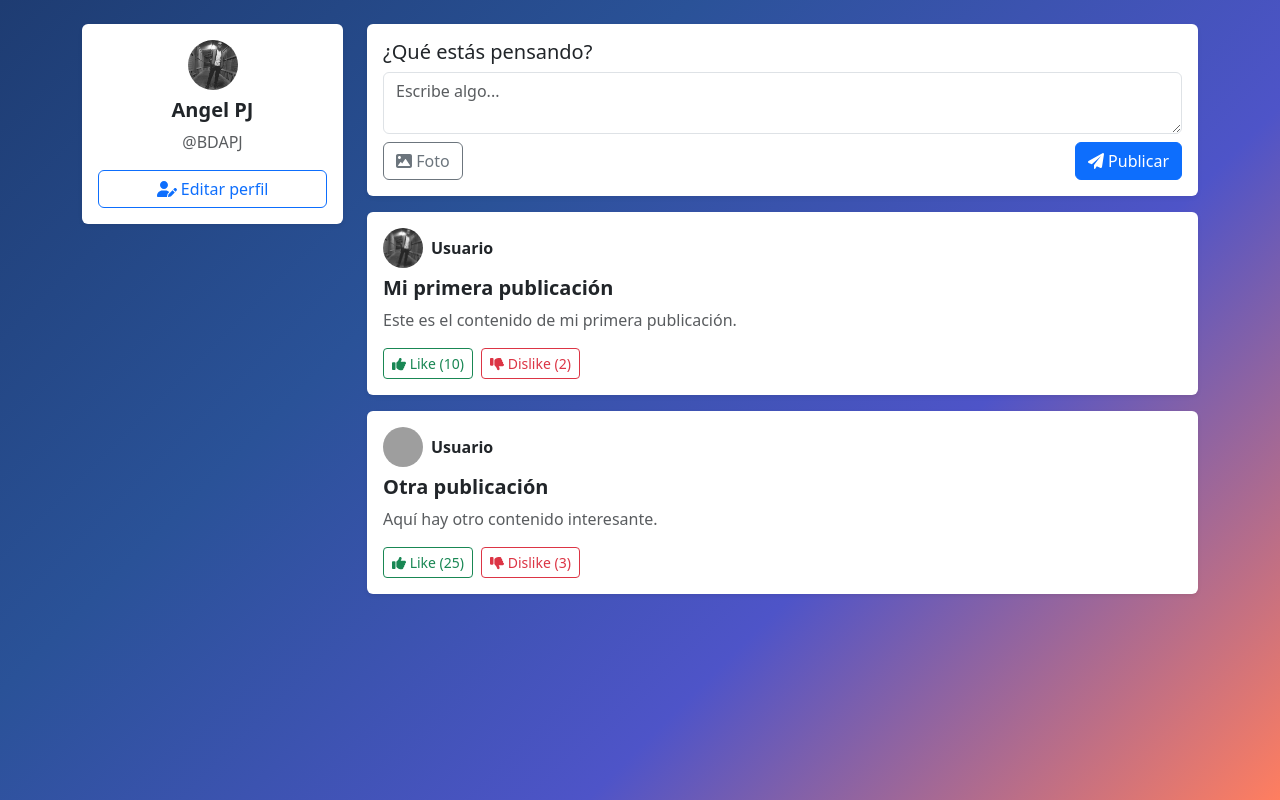
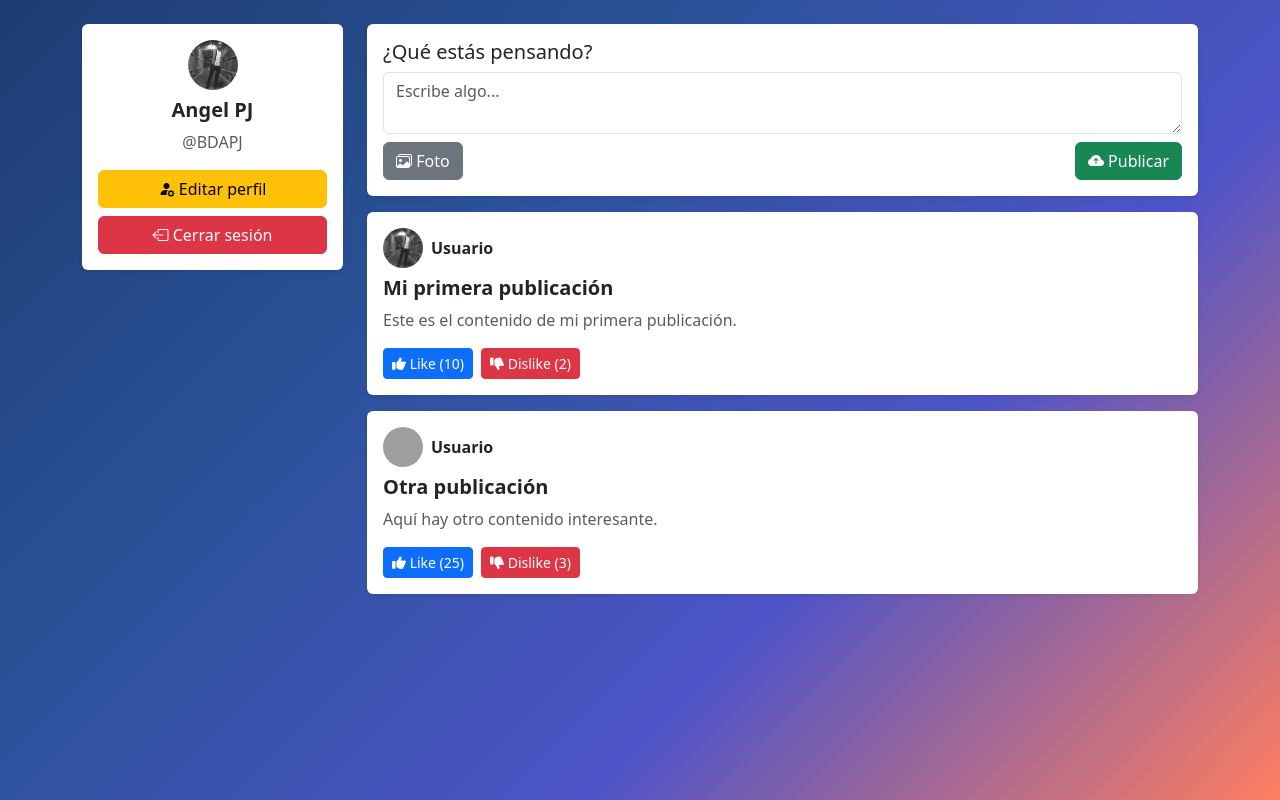
Before and after one commit to ANGELPJ1/RedSocial, a PHP site: page /Login/index.php in a window 1280 px wide. Run offline with PHP 8.4, Linux system fonts and the light colour scheme; grey boxes are pictures that could not be loaded.

Commit message:
Ajustes de estilos en sitio principal

```diff
--- a/Login/index.php
+++ b/Login/index.php
@@ -1,10 +1,11 @@
 <?php
-// Simulación de usuario (en un caso real, estos datos vendrían de la base de datos o sesión)
-$usuario = [
-    'imagen' => './WhatsApp Image 2024-06-11 at 10.51.07 AM.jpeg', // Ruta de la imagen del usuario
+session_start();
+
+// Simulación de usuario
+$_SESSION['usuario'] = [
+    'imagen' => './WhatsApp Image 2024-06-11 at 10.51.07 AM.jpeg',
     'nombre' => 'Angel PJ',
-    'usuario' => 'BDAPJ',
-    'password' => '******' // No se debería mostrar en un sistema real
+    'usuario' => 'BDAPJ'
 ];
 
 // Simulación de publicaciones
@@ -24,6 +25,7 @@ $publicaciones = [
         'dislikes' => 3
     ]
 ];
+
 ?>
 
 <!DOCTYPE html>
@@ -35,6 +37,8 @@ $publicaciones = [
     <title>Panel de Publicaciones</title>
     <link href="https://cdn.jsdelivr.net/npm/bootstrap@5.3.0/dist/css/bootstrap.min.css" rel="stylesheet">
     <link rel="stylesheet" href="https://cdnjs.cloudflare.com/ajax/libs/font-awesome/6.0.0/css/all.min.css">
+    <link rel="stylesheet" href="https://cdn.jsdelivr.net/npm/bootstrap-icons/font/bootstrap-icons.css">
+
     <style>
         body {
             background: linear-gradient(135deg, #1e3c72, #2a5298, #4e54c8, #ff7e5f);
@@ -52,12 +56,16 @@ $publicaciones = [
             <!-- Perfil Usuario -->
             <div class="col-md-3">
                 <div class="bg-white p-3 shadow-sm rounded mb-3 text-center text-dark">
-                    <img src="WhatsApp Image 2024-06-11 at 10.51.07 AM.jpeg" alt="Usuario" class="rounded-circle mb-2"
+                    <img src="<?php echo $_SESSION['usuario']['imagen']; ?>" alt="Usuario" class="rounded-circle mb-2"
                         width="50" height="50">
-                    <h5 class="fw-bold"> <?php echo $usuario['nombre']; ?> </h5>
-                    <p class="text-muted">@<?php echo $usuario['usuario']; ?></p>
-                    <button class="btn btn-outline-primary w-100"><i class="fas fa-user-edit"></i> Editar
-                        perfil</button>
+                    <h5 class="fw-bold"> <?php echo $_SESSION['usuario']['nombre']; ?> </h5>
+                    <p class="text-muted">@<?php echo $_SESSION['usuario']['usuario']; ?></p>
+                    <button class="btn btn-warning w-100"><i class="bi bi-person-fill-gear"></i> Editar perfil
+                    </button>
+                    <!-- Botón de Logout -->
+                    <button class="btn btn-danger w-100 mt-2" data-bs-toggle="modal" data-bs-target="#logoutModal">
+                        <i class="bi bi-box-arrow-left"></i> Cerrar sesión
+                    </button>
                 </div>
             </div>
 
@@ -68,8 +76,8 @@ $publicaciones = [
                     <h5 class="mb-2">¿Qué estás pensando?</h5>
                     <textarea class="form-control mb-2" rows="2" placeholder="Escribe algo..."></textarea>
                     <div class="d-flex justify-content-between">
-                        <button class="btn btn-outline-secondary"><i class="fas fa-image"></i> Foto</button>
-                        <button class="btn btn-primary"><i class="fas fa-paper-plane"></i> Publicar</button>
+                        <button class="btn btn-secondary"><i class="bi bi-images"></i> Foto</button>
+                        <button class="btn btn-success"><i class="bi bi-cloud-arrow-up-fill"></i> Publicar</button>
                     </div>
                 </div>
 
@@ -84,19 +92,50 @@ $publicaciones = [
                         <h5 class="fw-bold"> <?php echo $post['titulo']; ?> </h5>
                         <p class="text-muted"> <?php echo $post['contenido']; ?> </p>
                         <div class="d-flex gap-2">
-                            <button class="btn btn-outline-success btn-sm"><i class="fas fa-thumbs-up"></i> Like
+                            <button class="btn btn-primary btn-sm"><i class="fas fa-thumbs-up"></i> Like
                                 (<?php echo $post['likes']; ?>)</button>
-                            <button class="btn btn-outline-danger btn-sm"><i class="fas fa-thumbs-down"></i> Dislike
+                            <button class="btn btn-danger btn-sm"><i class="fas fa-thumbs-down"></i> Dislike
                                 (<?php echo $post['dislikes']; ?>)</button>
                         </div>
                     </div>
                 <?php endforeach; ?>
             </div>
         </div>
+
+        <!-- Logout Modal -->
+        <div class="modal fade" id="logoutModal" tabindex="-1" role="dialog" aria-labelledby="logoutModalLabel"
+            aria-hidden="true">
+            <div class="modal-dialog" role="document">
+                <div class="modal-content">
+                    <div class="modal-header">
+                        <h5 class="modal-title text-dark" id="logoutModalLabel">¿Seguro que te quieres ir?</h5>
+                        <button class="btn-close" type="button" data-bs-dismiss="modal" aria-label="Close"></button>
+                    </div>
+                    <div class="modal-body text-dark">
+                        Presiona "Cerrar sesión" si deseas salir de la sesión actual.
+                    </div>
+                    <div class="modal-footer">
+                        <button class="btn btn-success" type="button" data-bs-dismiss="modal">
+                            <i class="bi bi-x-circle"></i>
+                            Cancelar
+                        </button>
+                        <button class="btn btn-danger" onclick="cerrarSesion()">
+                            Cerrar sesión
+                        </button>
+                    </div>
+                </div>
+            </div>
+        </div>
+
     </div>
 
+    <script>
+        function cerrarSesion() {
+            window.location.href = "../index.php";
+        }
+    </script>
+
     <script src="https://cdn.jsdelivr.net/npm/bootstrap@5.3.0/dist/js/bootstrap.bundle.min.js"></script>
-    <script src="https://cdnjs.cloudflare.com/ajax/libs/font-awesome/6.0.0/js/all.min.js"></script>
 </body>
 
 </html>
```
